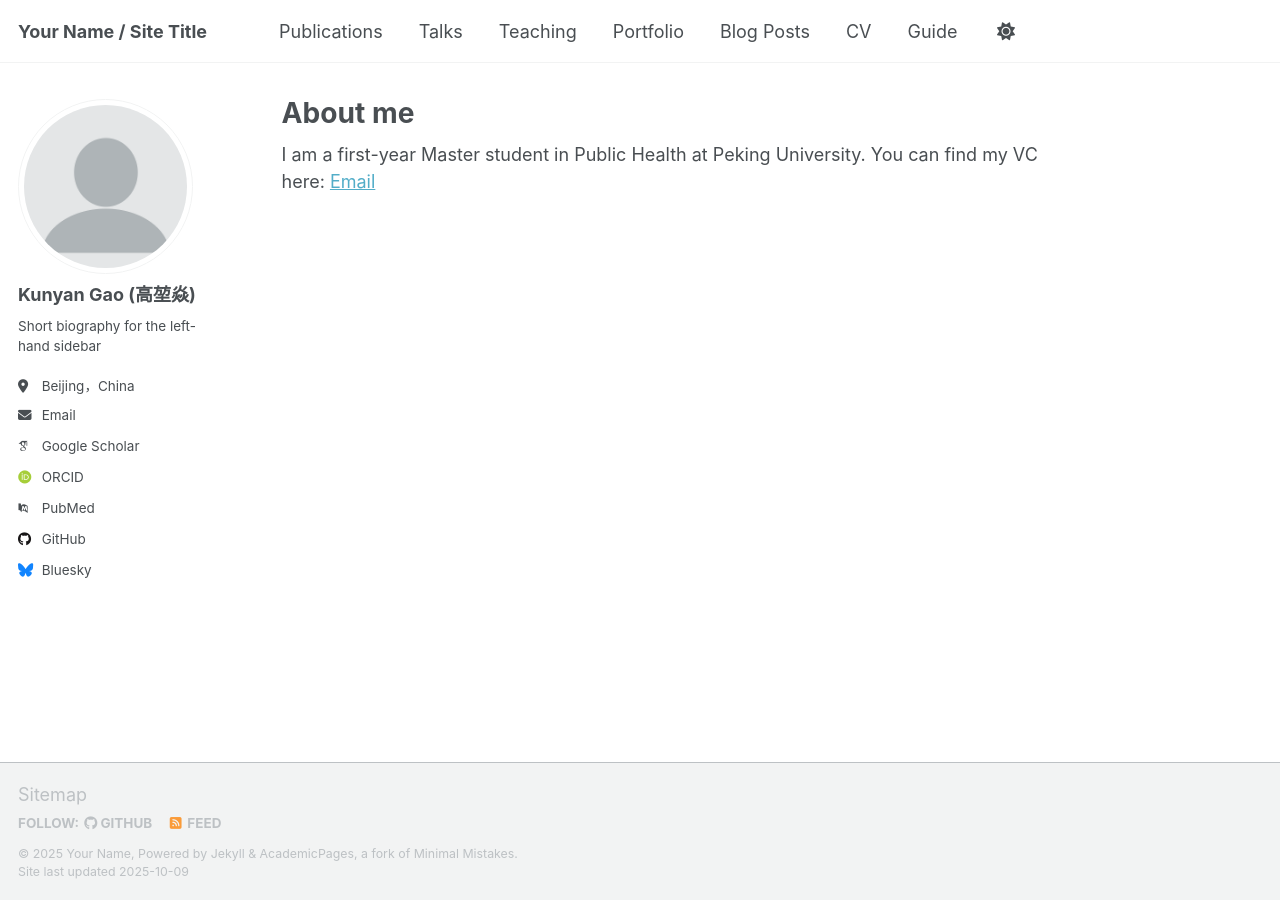
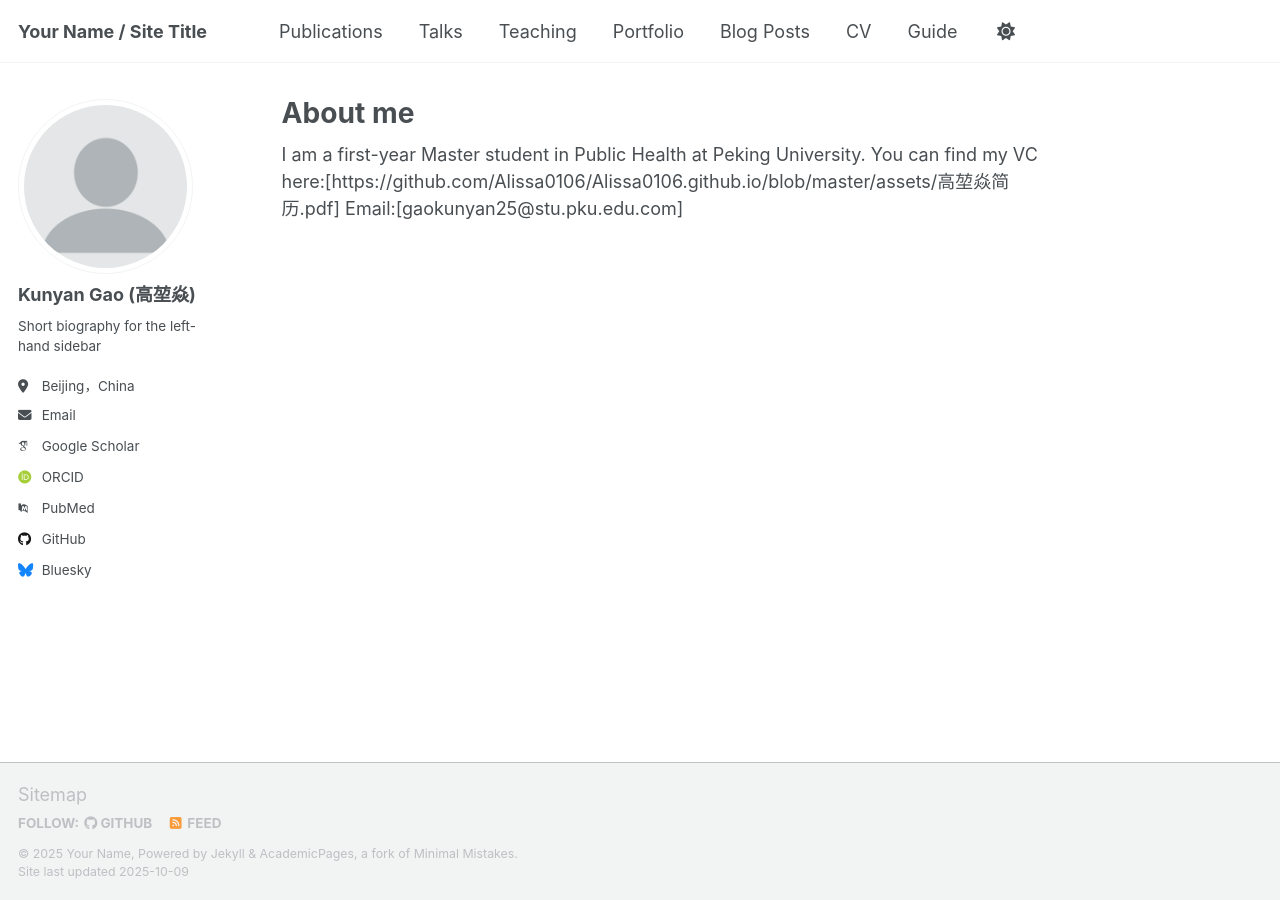
Before and after one commit to Alissa0106/Alissa0106.github.io, a Jekyll site: the page built from _pages/about.md, in a window 1280 px wide. Built offline with Jekyll 4.4.1, drawn with Linux system fonts in a browser that asks for light colours; some web fonts are replaced; a script that is not in the unit is left out.

Commit message:
Update about.md

```diff
--- a/_pages/about.md
+++ b/_pages/about.md
@@ -8,5 +8,5 @@ redirect_from:
 ---
 
 I am a first-year Master student in Public Health at Peking University.
-You can find my VC here:
-[Email](mail to:gaokunyan25@stu.pku.edu.com)
+You can find my VC here:[https://github.com/Alissa0106/Alissa0106.github.io/blob/master/assets/高堃焱简历.pdf]
+Email:[gaokunyan25@stu.pku.edu.com]
```
